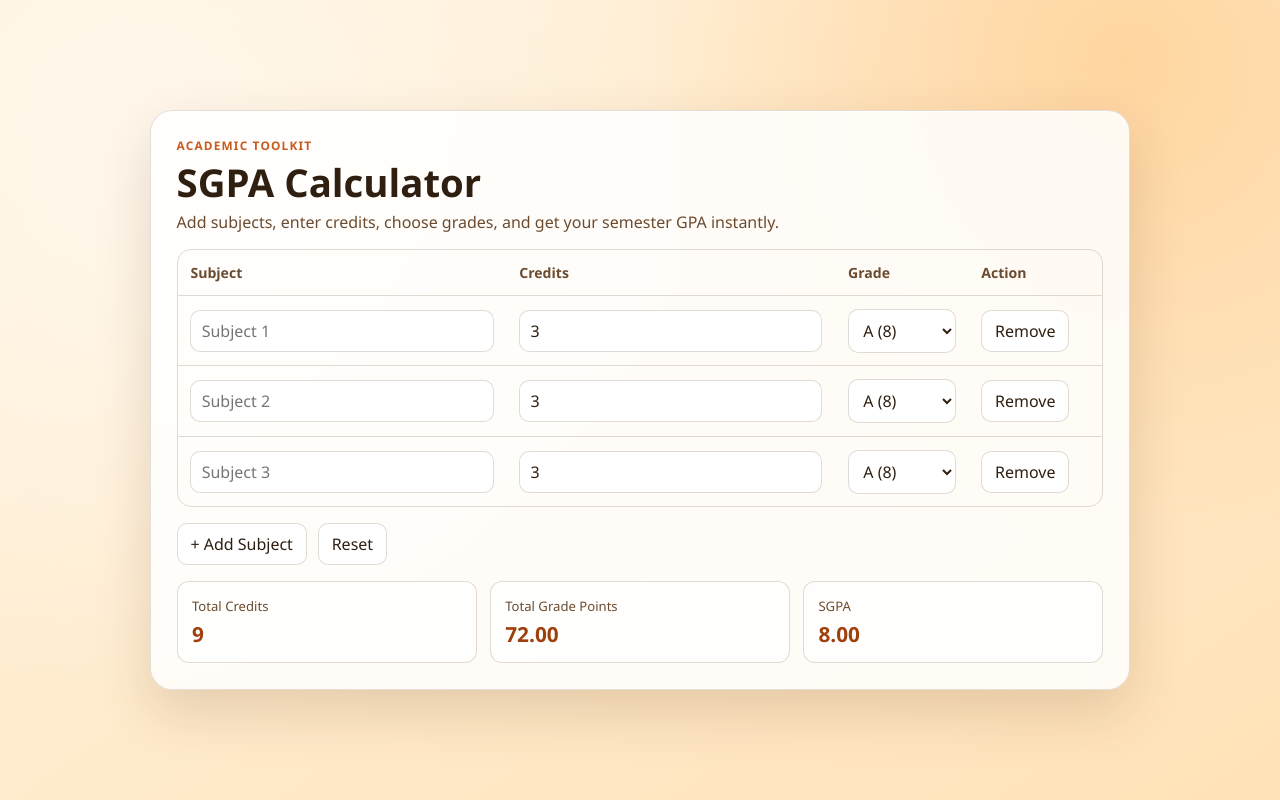
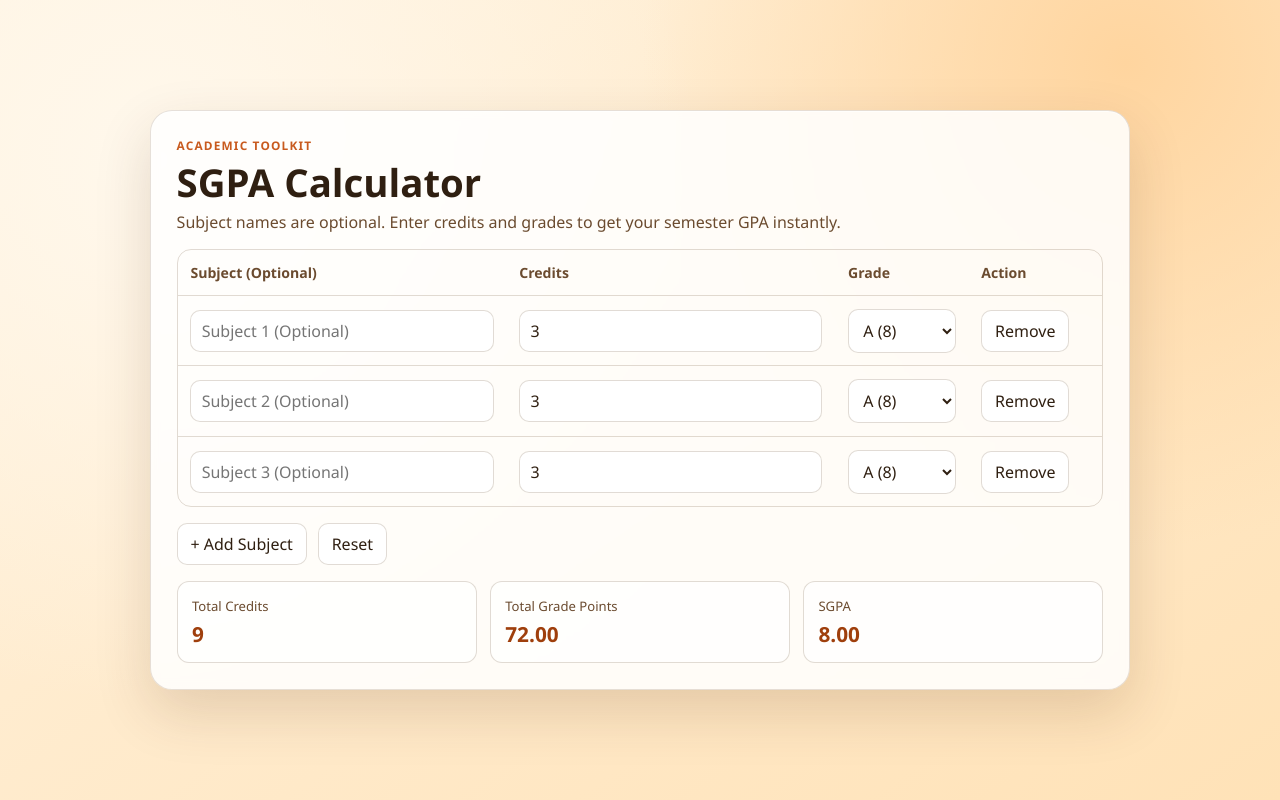
Before and after one commit to Saathvikreddy3236/SGPA_CALC, a React (Vite) app in the folder SGPA_CALC/: page / in a window 1280 px wide. Built offline with nearby package versions, Linux system fonts and the light colour scheme.

Commit message:
modified subject

```diff
--- a/SGPA_CALC/src/App.jsx
+++ b/SGPA_CALC/src/App.jsx
@@ -62,7 +62,7 @@ function App() {
           <p className="kicker">Academic Toolkit</p>
           <h1>SGPA Calculator</h1>
           <p className="subtitle">
-            Add subjects, enter credits, choose grades, and get your semester GPA instantly.
+            Subject names are optional. Enter credits and grades to get your semester GPA instantly.
           </p>
         </header>
 
@@ -70,7 +70,7 @@ function App() {
           <table>
             <thead>
               <tr>
-                <th>Subject</th>
+                <th>Subject (Optional)</th>
                 <th>Credits</th>
                 <th>Grade</th>
                 <th>Action</th>
@@ -84,7 +84,7 @@ function App() {
                       type="text"
                       value={row.subject}
                       onChange={(event) => updateRow(row.id, 'subject', event.target.value)}
-                      placeholder={`Subject ${index + 1}`}
+                      placeholder={`Subject ${index + 1} (Optional)`}
                     />
                   </td>
                   <td>
```
